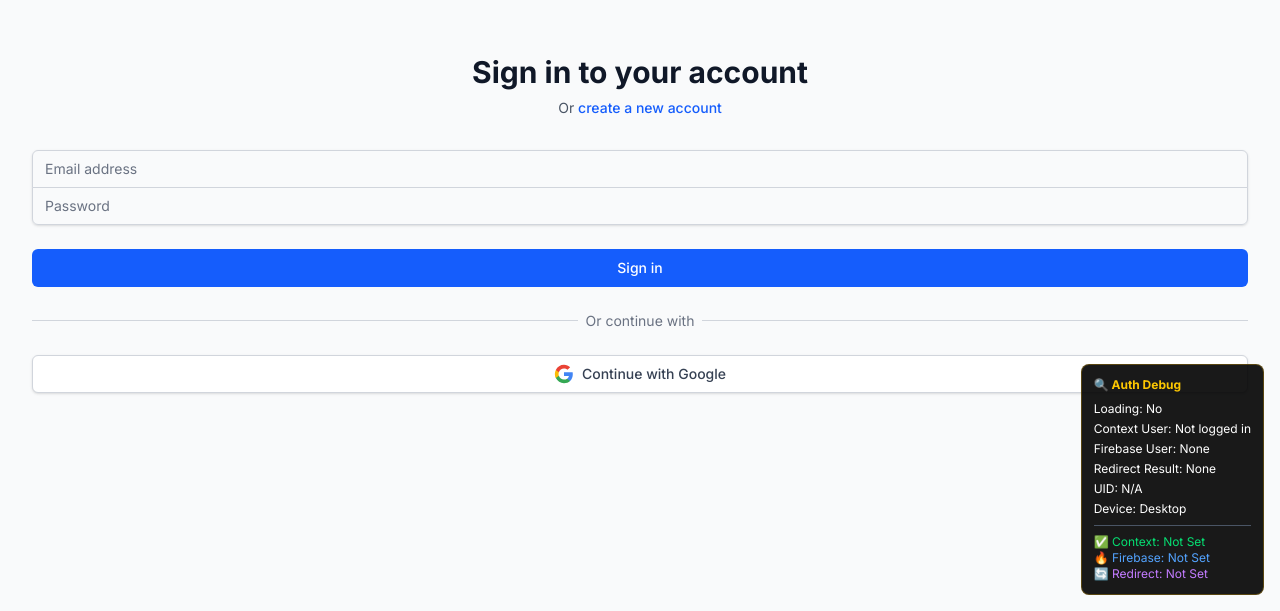
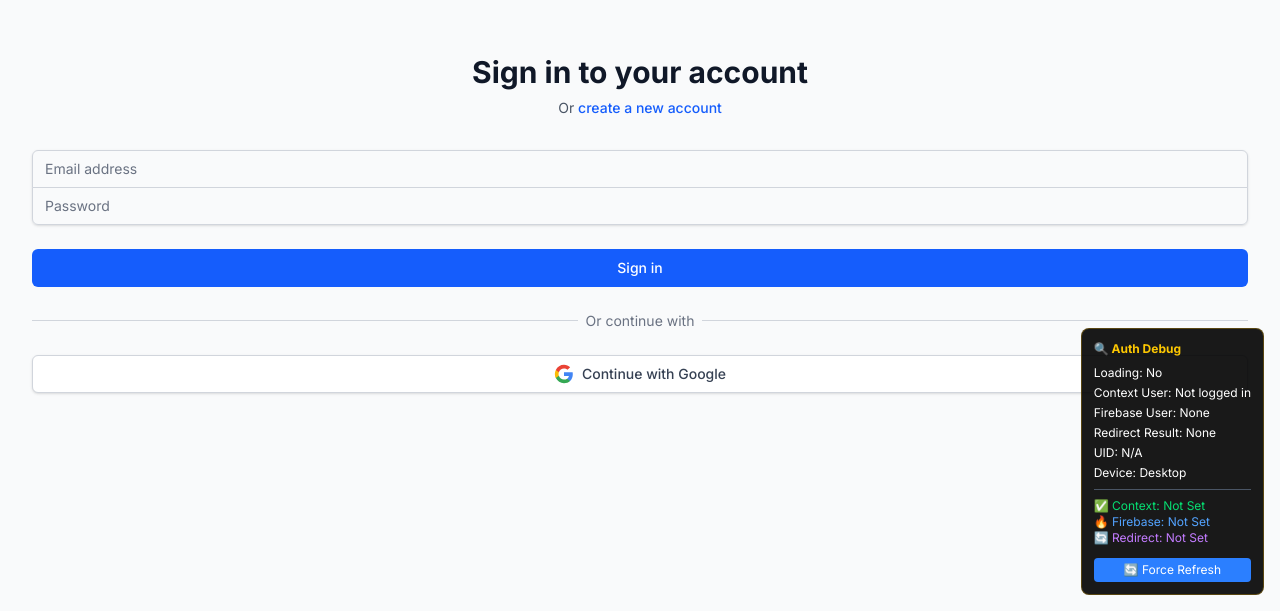
Before and after one commit to daCircuitSage/Lumina-Toolkit-V2, a React (Vite) app: page /login in a window 1280 px wide. Shown: the part 189-800 px from the top of the page. Built offline with nearby package versions, Linux system fonts and the light colour scheme; no server answers.

Commit message:
again testign

```diff
--- a/src/components/AuthDebug.tsx
+++ b/src/components/AuthDebug.tsx
@@ -6,6 +6,7 @@ export default function AuthDebug() {
   const { currentUser, loading } = useAuth();
   const [firebaseUser, setFirebaseUser] = useState<any>(null);
   const [redirectResult, setRedirectResult] = useState<any>(null);
+  const { signInWithGoogle } = useAuth();
 
   useEffect(() => {
     // Check Firebase auth state directly
@@ -33,6 +34,18 @@ export default function AuthDebug() {
     return null;
   }
 
+  const forceRefresh = async () => {
+    if (auth) {
+      const user = auth.currentUser;
+      if (user) {
+        console.log('🔄 Manual refresh: Setting user state');
+        setFirebaseUser(user);
+        // Force React to update by calling signInWithGoogle with a flag
+        window.location.reload();
+      }
+    }
+  };
+
   return (
     <div className="fixed bottom-4 right-4 bg-black/90 text-white p-3 rounded-lg text-xs max-w-sm z-50 border border-yellow-500/30">
       <div className="font-bold mb-2 text-yellow-400">🔍 Auth Debug</div>
@@ -48,6 +61,22 @@ export default function AuthDebug() {
           <div className="text-blue-400">🔥 Firebase: {firebaseUser ? 'Set' : 'Not Set'}</div>
           <div className="text-purple-400">🔄 Redirect: {redirectResult?.user ? 'Set' : 'Not Set'}</div>
         </div>
+        <div className="mt-3 space-y-2">
+          <button
+            onClick={forceRefresh}
+            className="w-full bg-blue-500 hover:bg-blue-600 text-white px-2 py-1 rounded text-xs"
+          >
+            🔄 Force Refresh
+          </button>
+          {firebaseUser && !currentUser && (
+            <button
+              onClick={() => window.location.reload()}
+              className="w-full bg-green-500 hover:bg-green-600 text-white px-2 py-1 rounded text-xs"
+            >
+              🔄 Reload Page
+            </button>
+          )}
+        </div>
       </div>
     </div>
   );
--- a/src/contexts/AuthContext.tsx
+++ b/src/contexts/AuthContext.tsx
@@ -301,6 +301,25 @@ async function signInWithGoogle() {
     }
   }, []);
 
+  // Aggressive state sync for mobile - force check auth state
+  useEffect(() => {
+    if (auth) {
+      const forceAuthCheck = () => {
+        const firebaseUser = auth.currentUser;
+        if (firebaseUser && !currentUser) {
+          console.log('🔥 FORCE SYNC: Found Firebase user, updating React state');
+          setCurrentUser(firebaseUser);
+        }
+      };
+
+      // Check every 2 seconds for the first 10 seconds
+      const intervals = [2000, 4000, 6000, 8000, 10000];
+      const timers = intervals.map(delay => setTimeout(forceAuthCheck, delay));
+
+      return () => timers.forEach(clearTimeout);
+    }
+  }, [auth, currentUser]);
+
   // Handle redirect result for mobile authentication
   useEffect(() => {
     const handleRedirectResult = async () => {
```
